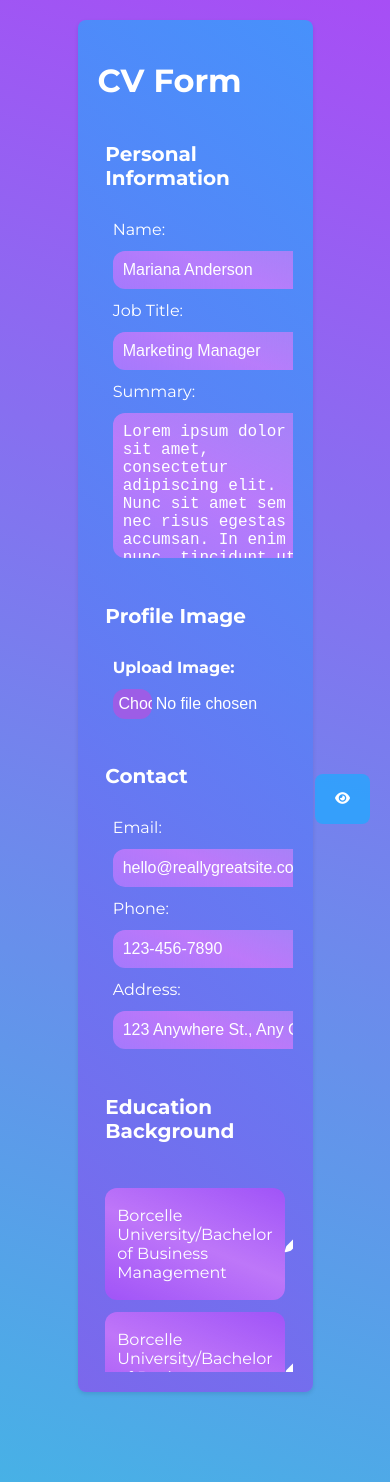
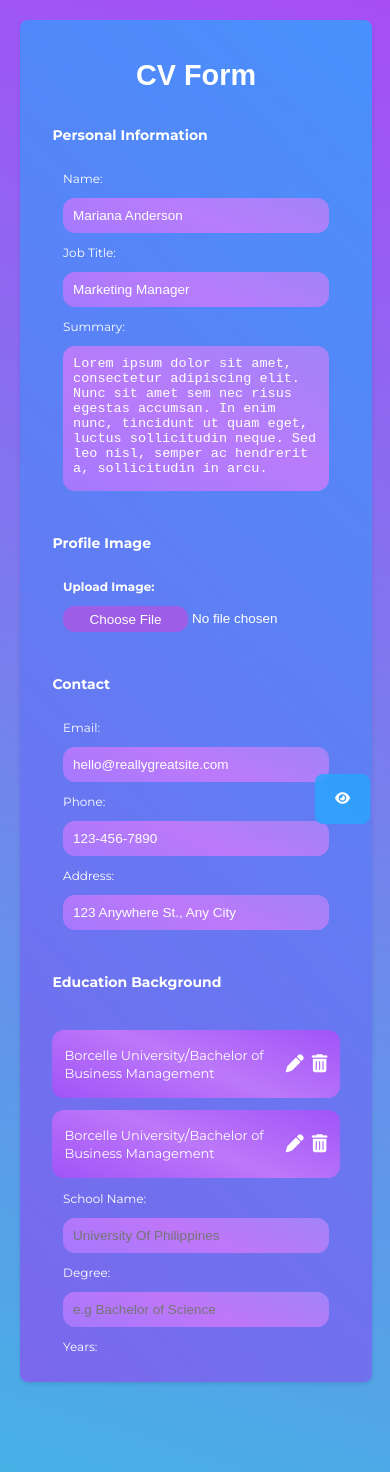
Before and after one commit to rayx3000/cv-application, a React (Vite) app: page / in a window 390 px wide. Built offline with nearby package versions, Linux system fonts and the light colour scheme; a web font is replaced by a local one.

Commit message:
make form interactive into smaller width

```diff
--- a/src/components/CV/CV.css
+++ b/src/components/CV/CV.css
@@ -676,7 +676,7 @@
 }
 
 .cv-content {
-  width: 96.5vw;
+  width: 93.5vw;
 }
 
 .cv-sidebar{
@@ -874,6 +874,10 @@
     grid-template-columns: 1fr;
   }
 
+  .cv-container{
+    align-self: center;
+  }
+
 }
 
 @media(max-width: 390px) {
@@ -881,12 +885,12 @@
     font-size: 1.65rem;
   }
   .cv-content {
-    width: 97.5vw;
+    width: 95.5vw;
     flex-direction: column;
   }
 
   .cv-sidebar{
-    width: 97.5vw;
+    width: 95.5vw;
     padding: 20px;
   }
 
--- a/src/components/Form/Form.css
+++ b/src/components/Form/Form.css
@@ -49,10 +49,10 @@
     background-color: rgba(30, 100, 220, 1);
 }
 
-.form-container > h1{
+.form-container h1{
     font-family: "Space Grotesk", sans-serif;
     text-align: center;
-    font-size: 3.2rem;
+    font-size: 3rem;
 }
 
 .form-content{
@@ -208,3 +208,79 @@ form > button{
     color: rgb(218, 218, 218);
     transform: scale(1.1);
 }
+
+@media (max-width: 1200px) {
+    .form-container{
+        width: 65vw;
+    }
+}
+
+@media(max-width: 1000px) {
+    input[type="file"]::file-selector-button{
+        width: 15vw;
+    }
+}
+
+@media(max-width: 800px) {
+    .form-container{
+        width: 75vw;
+    }
+
+    .form-container h1{
+        font-size: 2.3rem;
+    }
+
+    form p{
+        font-size: 16.5px;
+    }
+
+    label{
+        font-size: 14px;
+    }
+
+    form > button{
+        width: 25vw;
+    }
+
+    .saved-container span{
+        font-size: 15px;
+    }
+}
+
+@media(max-width: 650px) {
+    .form-container{
+        width: 80vw;
+    }
+
+    .form-container h1{
+        font-size: 1.8rem;
+    }
+
+    form p{
+        font-size: 14px;
+    }
+
+    .form > button{
+        width: 150px;
+    }
+
+    label{
+        font-size: 12px;
+    }
+
+    form > button{
+        width: 40vw;
+    }
+
+    .saved-container span{
+        font-size: 13px;
+    }
+
+    input[type="file"]::file-selector-button{
+        width: 32vw;
+    }
+
+    :is(input, textarea){
+        font-size: 13.5px;
+    }
+}
--- a/src/index.css
+++ b/src/index.css
@@ -9,6 +9,7 @@ body {
     background: -moz-linear-gradient(18deg, rgba(71, 177, 230, 1) 0%, rgba(167, 78, 245, 1) 100%);
     background: linear-gradient(18deg, rgba(71, 177, 230, 1) 0%, rgba(167, 78, 245, 1) 100%);
     filter: progid:DXImageTransform.Microsoft.gradient(startColorstr="#47B1E6", endColorstr="#A74EF5", GradientType=0);
+    overflow-x: hidden;
 }
 
 /* 1. Firefox */
```
